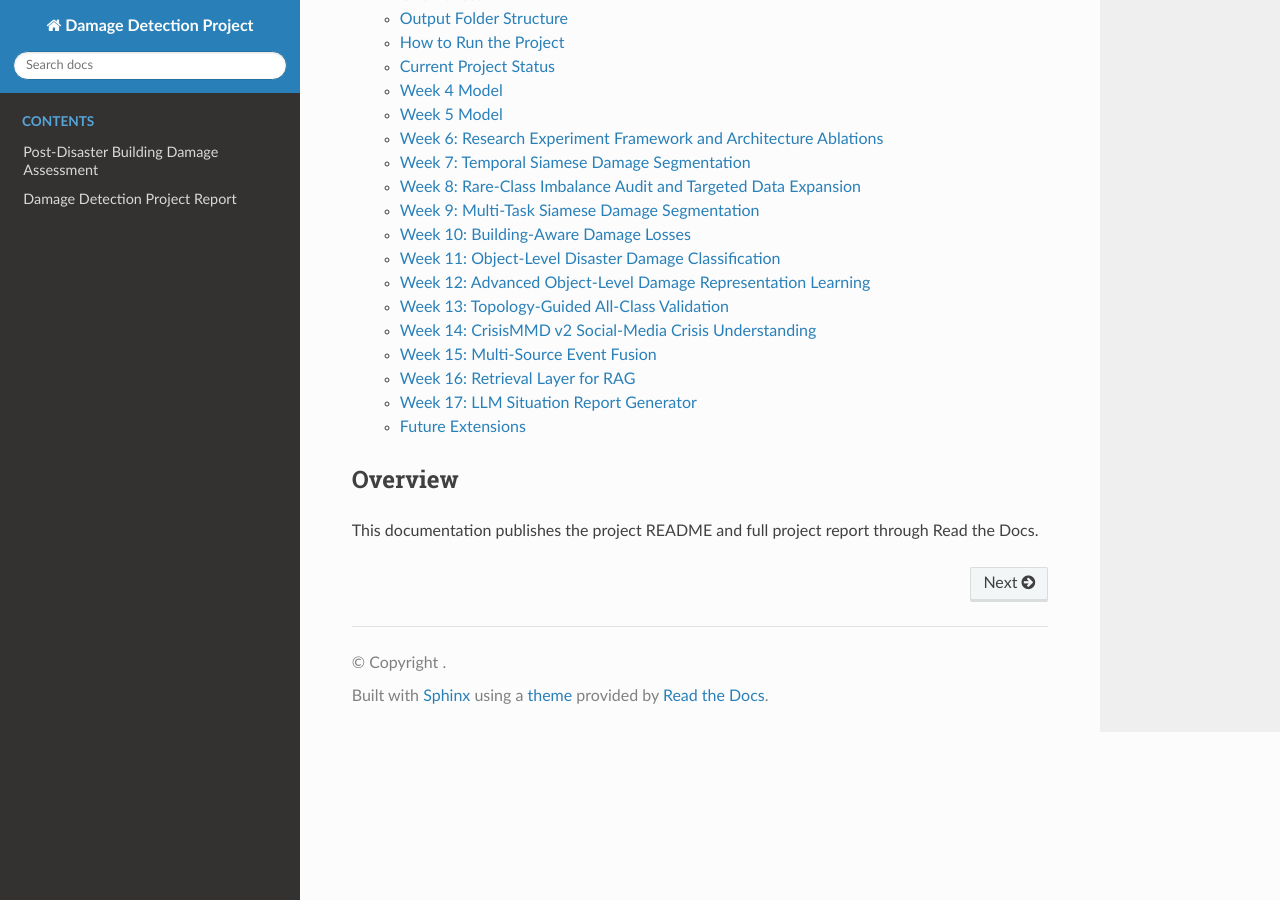
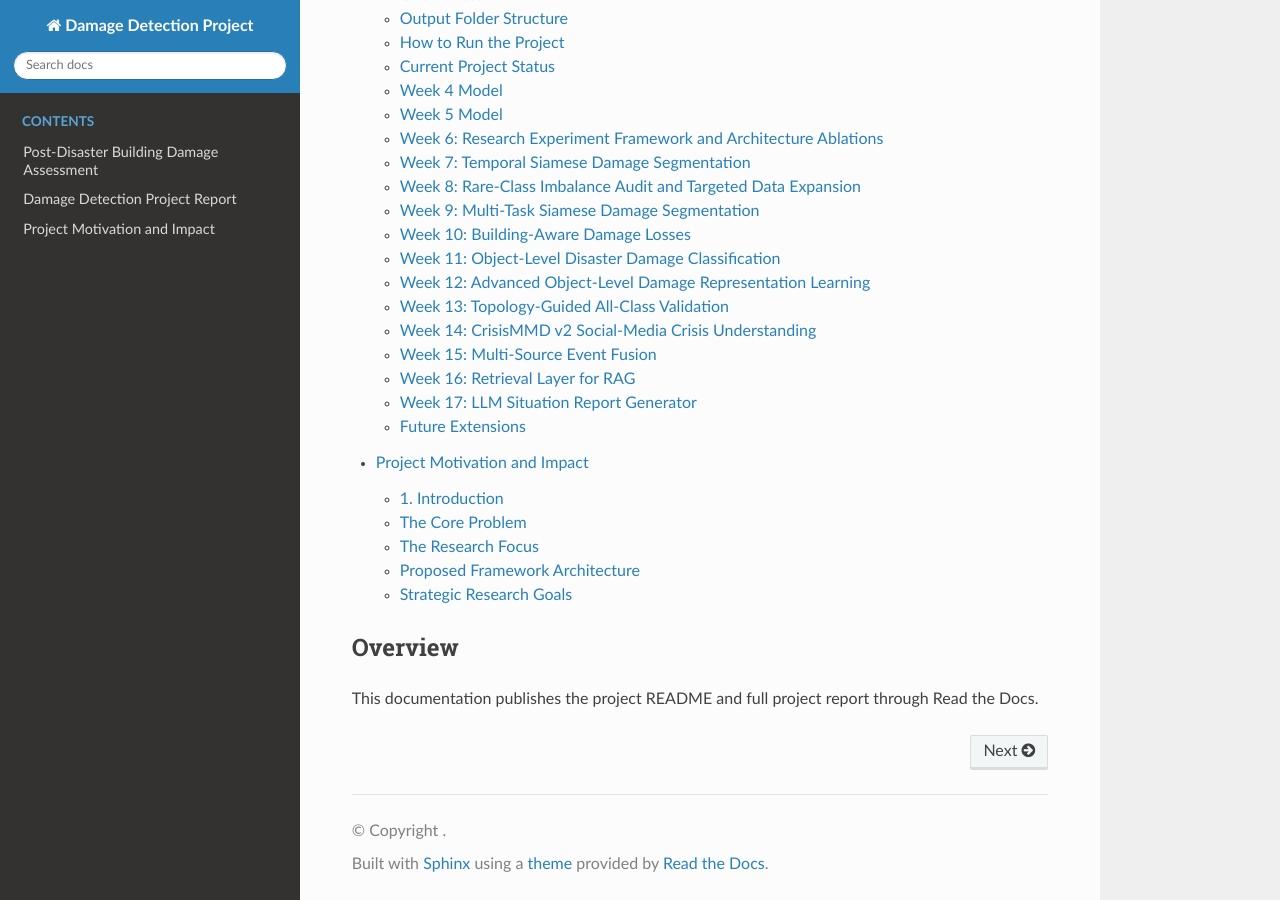
Before and after one commit to medaminAoutmani/Post-Disaster-Building-Damage-Assessment-Detection, a Sphinx documentation site: the page built from docs/index.md, in a window 1280 px wide and 900 px high, scrolled down 669 px. Built offline with Sphinx 7.4.7 and the Read the Docs theme 3.1.0, drawn with Linux system fonts in a browser that asks for light colours; some of the changed lines change nothing that is shown.

````diff
--- a/docs/index.md
+++ b/docs/index.md
@@ -6,6 +6,7 @@
 
 readme
 project-report
+motivation
 ```
 
 ## Overview
--- /dev/null
+++ b/docs/motivation.md
@@ -0,0 +1,33 @@
+# Project Motivation and Impact
+
+This page summarizes the project motivation, societal impact, disaster-management context, and business value.
+
+## 1. Introduction
+
+The Damage Detection Project aims to accelerate and improve situational awareness after disasters by combining remote-sensing imagery, social media signals, and document-level evidence. Rapid, accurate damage maps help responders prioritize life-saving actions, allocate resources, and coordinate multi-agency responses.
+
+## The Core Problem
+
+Humanitarian actors and local authorities frequently lack timely, high-quality information about where damage has occurred and its severity. Traditional assessments are slow, expensive, and often risky. Automated damage detection from satellite imagery and corroborating social/media evidence can reduce response times and improve decision-making under uncertainty.
+
+## The Research Focus
+
+This project investigates robust, scalable approaches for building-level damage detection and multi-source fusion. Key research questions include: how to handle class imbalance for rare but critical damage states, how to fuse imagery with textual incident reports and social signals, and how to validate model outputs against human-centered evaluation criteria.
+
+## Proposed Framework Architecture
+
+- Ingestion & Preprocessing: S3-backed imagery, PDF OCR, tweet collection, and georeferencing.
+- Storage & Indexing: Object storage (MinIO), relational metadata (PostGIS), and vector search (Qdrant) for retrieval-augmented generation (RAG).
+- ML Inference: Segmentation models (U-Net / Siamese), topology-based validation, and multimodal RAG pipelines for report generation.
+- Reporting & UX: Automated PDF reports, interactive dashboard, and exportable GIS layers for field teams.
+
+## Strategic Research Goals
+
+1. Improve detection recall for high-consequence damage classes while maintaining precision for operational use.
+2. Build a retrieval-ready event knowledge base to support RAG-driven expert commentary and rapid reporting.
+3. Create a reproducible, containerized demo that stakeholders can run locally or in cloud environments.
+4. Evaluate societal impact: reduced response latency, improved resource allocation, and transparent model uncertainty reporting.
+
+---
+
+If you want different wording or longer text derived from a specific PDF, attach it and I will adapt the content verbatim where allowed.
````
Also changed, not shown: 1 other file.
